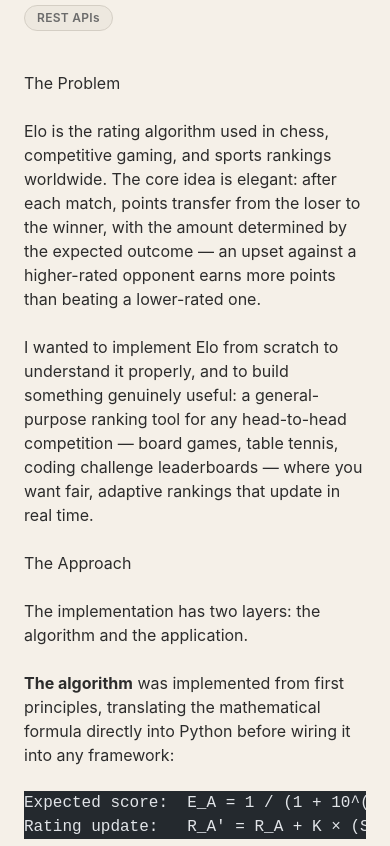
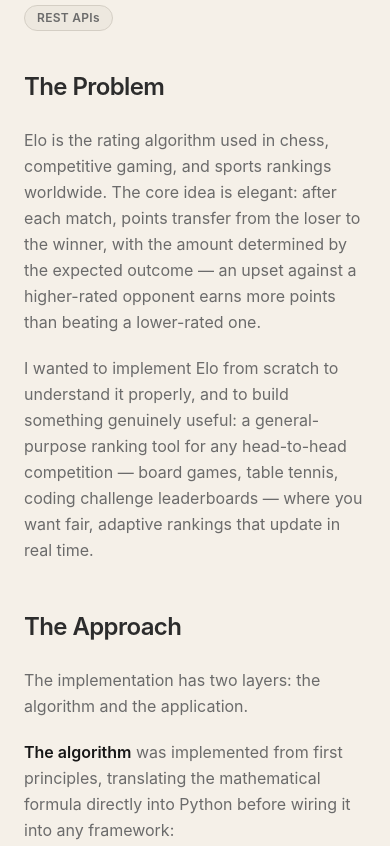
Before and after one commit to zaina0k/zaina0k.github.io, an Astro site: page /projects/elo-ranking.md in a window 390 px wide. Shown: the part 666-1512 px from the top of the page. Built offline with nearby package versions, Linux system fonts and the light colour scheme; Astro itself is replaced by a stand-in of ours.

Commit message:
fix(responsive): install typography plugin and fix project case study prose
Why: The article element on project detail pages used prose-headings:,
prose-p:, prose-li:, prose-code:, and prose-pre: modifier classes, but
@tailwindcss/typography was not installed. Without the plugin these classes
are silently ignored and Markdown content renders with unstyled browser
defaults — no heading hierarchy, no paragraph spacing, no code styling.

What: Installed @tailwindcss/typography@0.5.20 and registered it via
@plugin directive in global.css (Tailwind v4 plugin syntax). Added prose,
prose-neutral, and dark:prose-invert base classes to the article element so
the plugin's base styles apply. The existing prose-* modifier classes now
work as intended — they override individual prose defaults with the site's
CSS custom property palette. projects/index.astro reviewed: grid, header,
and card layout hold at 375/768/1280px without changes.

```diff
--- a/package.json
+++ b/package.json
@@ -16,6 +16,7 @@
     "@astrojs/sitemap": "^3.7.3",
     "@fontsource/inter": "^5.2.8",
     "@fontsource/jetbrains-mono": "^5.2.8",
+    "@tailwindcss/typography": "^0.5.20",
     "@tailwindcss/vite": "^4.3.0",
     "@types/react": "^19.2.17",
     "@types/react-dom": "^19.2.3",
--- a/src/pages/projects/[slug].astro
+++ b/src/pages/projects/[slug].astro
@@ -103,7 +103,7 @@ const ogImage = data.heroImage?.src ?? data.thumbnail?.src;
 
   <!-- Case study body -->
   <div class="mx-auto max-w-4xl px-6 pb-20">
-    <article class="prose-headings:font-semibold prose-headings:tracking-tight prose-headings:text-[var(--color-text)] prose-p:text-[var(--color-text-muted)] prose-p:leading-relaxed prose-li:text-[var(--color-text-muted)] prose-code:font-mono prose-code:text-sm prose-pre:bg-[var(--color-bg-subtle)] prose-pre:rounded-xl prose-pre:p-5 prose-pre:overflow-x-auto max-w-none space-y-6">
+    <article class="prose prose-neutral dark:prose-invert max-w-none prose-headings:font-semibold prose-headings:tracking-tight prose-headings:text-[var(--color-text)] prose-p:text-[var(--color-text-muted)] prose-p:leading-relaxed prose-li:text-[var(--color-text-muted)] prose-code:font-mono prose-code:text-sm prose-pre:bg-[var(--color-bg-subtle)] prose-pre:rounded-xl prose-pre:p-5 prose-pre:overflow-x-auto">
       <Content />
     </article>
   </div>
--- a/src/styles/global.css
+++ b/src/styles/global.css
@@ -1,4 +1,5 @@
 @import "tailwindcss";
+@plugin "@tailwindcss/typography";
 @import "@fontsource/inter/400.css";
 @import "@fontsource/inter/500.css";
 @import "@fontsource/inter/600.css";
```
Also changed, not shown: 1 other file.
